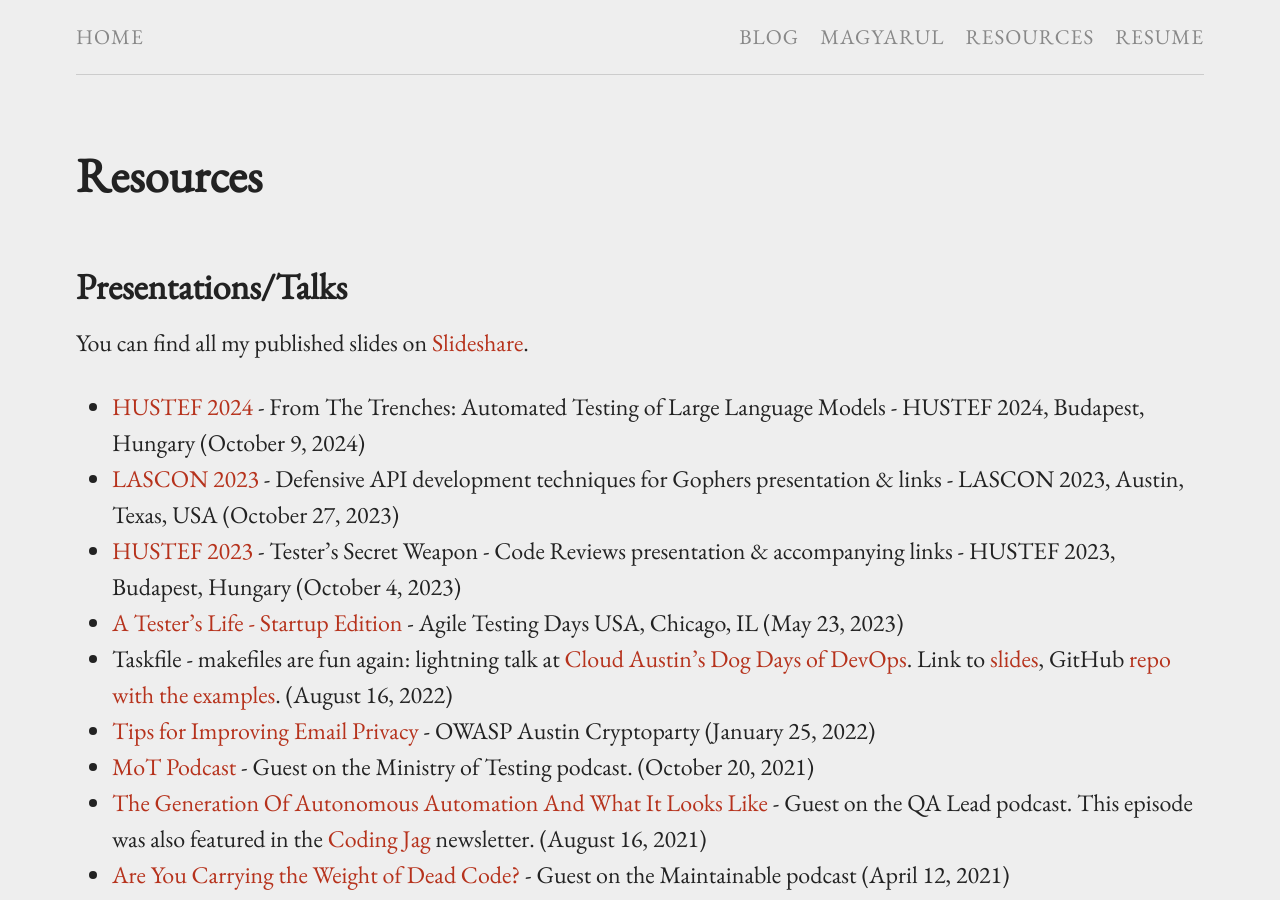
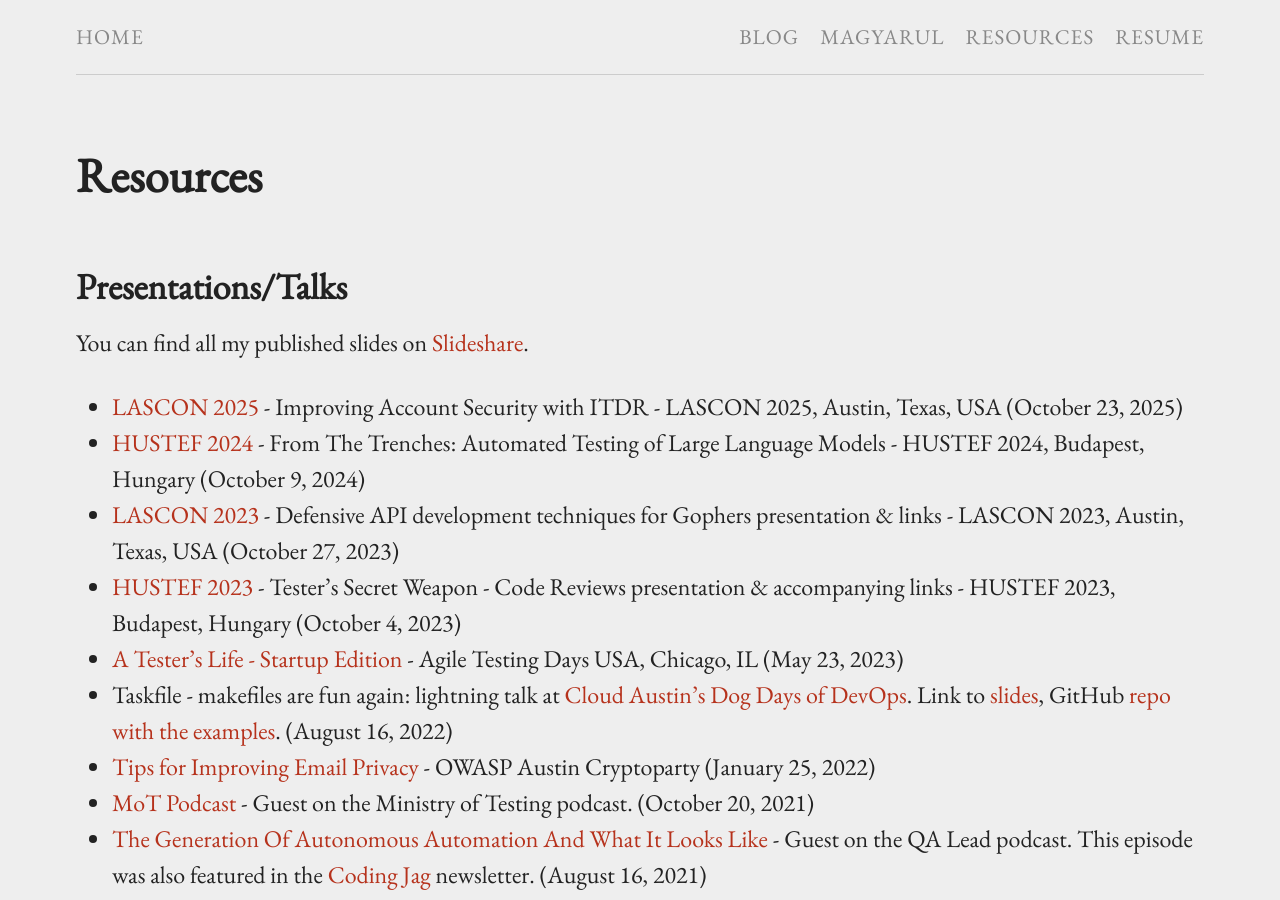
Before and after one commit to bertold/bertold.kolics.net, a Jekyll site: the page built from pages.md, in a window 1280 px wide and 900 px high. Built offline with Jekyll 4.4.1, drawn with Linux system fonts in a browser that asks for light colours.

Commit message:
Add LASCON slides

```diff
--- a/pages.md
+++ b/pages.md
@@ -7,6 +7,7 @@ permalink: /pages/
 
 You can find all my published slides on [Slideshare](https://www.slideshare.net/BertoldKolics/).
 
+* [LASCON 2025](https://bertold.kolics.net/pages/lascon2025.pdf) - Improving Account Security with ITDR - LASCON 2025, Austin, Texas, USA (October 23, 2025)
 * [HUSTEF 2024](https://hustef.hu/wp-content/uploads/2024/10/bertoldkolics.pptx.pdf) - From The Trenches: Automated Testing of Large Language Models - HUSTEF 2024, Budapest, Hungary (October 9, 2024)
 * [LASCON 2023](https://bertold.kolics.net/pages/lascon2023.html) - Defensive API development techniques for Gophers presentation & links - LASCON 2023, Austin, Texas, USA (October 27, 2023)
 * [HUSTEF 2023](https://bertold.kolics.net/pages/hustef2023.html) - Tester's Secret Weapon - Code Reviews presentation & accompanying links - HUSTEF 2023, Budapest, Hungary (October 4, 2023)
```
Also changed, not shown: 1 other file.
